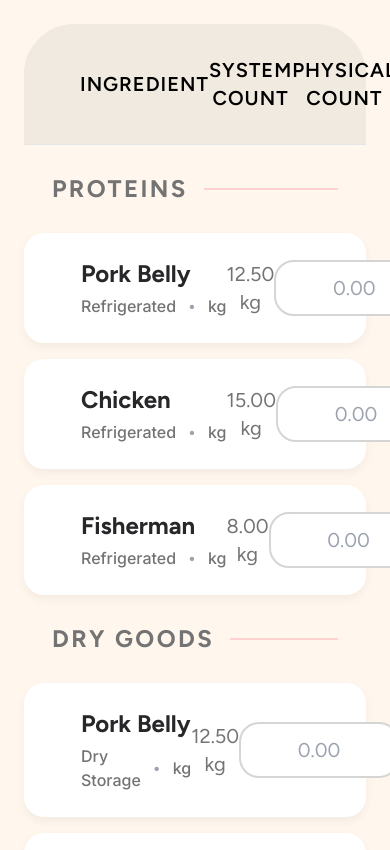
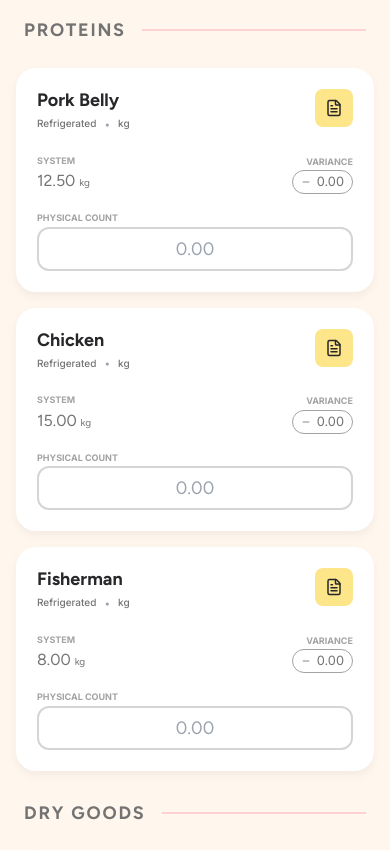
Before and after one commit to ShanRaboy11/Qios, a Next.js app: page /1/employee/StockAudit in a window 390 px wide. Shown: the top 850 px of the page. Built offline with nearby package versions, Linux system fonts and the light colour scheme.

Commit message:
fix: implement responsiveness -Eupinado

```diff
--- a/src/app/(employee)/[id]/employee/StockAudit/page.tsx
+++ b/src/app/(employee)/[id]/employee/StockAudit/page.tsx
@@ -51,8 +51,13 @@ export default function StockAudit() {
   };
 
   const getVariance = (id: string, systemCount: number) => {
-    const physical = parseFloat(physicalCounts[id] || "0");
-    if (!physicalCounts[id]) return { value: 0, status: "inactive" };
+    const input = physicalCounts[id];
+    const physical = parseFloat(input || "0");
+
+    // Inactive if no input or value is exactly 0
+    if (!input || input === "" || physical === 0) {
+      return { value: 0, status: "inactive" };
+    }
 
     const diff = physical - systemCount;
     if (diff > 0) return { value: diff, status: "increase" };
@@ -61,23 +66,23 @@ export default function StockAudit() {
   };
 
   return (
-    <div className="w-full min-h-screen p-6 lg:p-24 bg-orange-50 flex flex-col gap-12 overflow-hidden font-figtree">
+    <div className="w-full min-h-screen p-4 md:p-12 lg:p-24 bg-orange-50 flex flex-col gap-8 md:gap-12 overflow-hidden font-figtree">
       <div className="w-full flex flex-col gap-7">
 
-        {/* TABLE HEADER - Symmetrical Layout */}
-        <div className="w-full px-14 py-8 bg-neutral-500/10 rounded-t-[50px] flex items-center border-b border-neutral-200 font-figtree">
-          <div className="flex-1 text-black text-xl lg:text-2xl font-semibold uppercase tracking-wider text-left">Ingredient</div>
-          <div className="flex-1 text-center text-black text-xl lg:text-2xl font-semibold uppercase tracking-wider">System Count</div>
-          <div className="flex-1 text-center text-black text-xl lg:text-2xl font-semibold uppercase tracking-wider">Physical Count</div>
-          <div className="flex-1 text-center text-black text-xl lg:text-2xl font-semibold uppercase tracking-wider">Variance</div>
-          <div className="w-24 text-right text-black text-xl lg:text-2xl font-semibold uppercase tracking-wider">Notes</div>
+        {/* TABLE HEADER */}
+        <div className="hidden md:flex w-full px-14 py-8 bg-neutral-500/10 rounded-t-[50px] items-center border-b border-neutral-200 font-figtree">
+          <div className="flex-1 text-black text-sm md:text-lg lg:text-2xl font-semibold uppercase tracking-wider text-left">Ingredient</div>
+          <div className="flex-1 text-center text-black text-sm md:text-lg lg:text-2xl font-semibold uppercase tracking-wider">System Count</div>
+          <div className="flex-1 text-center text-black text-sm md:text-lg lg:text-2xl font-semibold uppercase tracking-wider">Physical Count</div>
+          <div className="flex-1 text-center text-black text-sm md:text-lg lg:text-2xl font-semibold uppercase tracking-wider">Variance</div>
+          <div className="w-24 text-right text-black text-sm md:text-lg lg:text-2xl font-semibold uppercase tracking-wider">Notes</div>
         </div>
 
         {/* CATEGORIES */}
         {Object.entries(STOCK_DATA).map(([categoryName, items]) => (
-          <div key={categoryName} className="flex flex-col gap-7">
-            <div className="flex items-center gap-4 px-7">
-              <div className="text-neutral-500 text-2xl font-bold tracking-widest font-figtree">{categoryName}</div>
+          <div key={categoryName} className="flex flex-col gap-6">
+            <div className="flex items-center gap-4 px-2 md:px-7">
+              <div className="text-neutral-500 text-lg md:text-xl lg:text-2xl font-bold tracking-widest font-figtree">{categoryName}</div>
               <div className="flex-1 h-[2px] bg-rose-500 opacity-20"></div>
             </div>
 
@@ -87,72 +92,94 @@ export default function StockAudit() {
                 const hasNote = notes[item.id] && notes[item.id].length > 0;
 
                 return (
-                  <div key={item.id} className="w-full px-14 py-6 bg-white rounded-[20px] shadow-[0px_4px_10px_0px_rgba(0,0,0,0.05)] flex items-center transition-all hover:shadow-md border border-transparent hover:border-orange-200">
+                  <div key={item.id} className="w-full px-5 md:px-14 py-5 md:py-6 bg-white rounded-[20px] shadow-[0px_4px_10px_0px_rgba(0,0,0,0.05)] flex flex-col md:flex-row md:items-center transition-all hover:shadow-md border border-transparent hover:border-orange-200 gap-5 md:gap-0">
 
-                    {/* Ingredient - Symmetrical Start */}
-                    <div className="flex-1 flex flex-col gap-1 text-left">
-                      <div className="text-zinc-800 text-2xl lg:text-3xl font-bold font-figtree">{item.name}</div>
-                      <div className="flex items-center gap-3 text-neutral-500 font-medium font-inter">
+                    {/* Header Row for Mobile */}
+                    <div className="flex justify-between items-start md:flex-1 md:block">
+                      <div className="flex flex-col gap-0.5 text-left">
+                        <div className="text-zinc-800 text-lg md:text-2xl lg:text-3xl font-bold font-figtree leading-tight">{item.name}</div>
+                        <div className="flex items-center gap-2 text-[10px] md:text-xs lg:text-sm text-neutral-500 font-medium font-inter">
                           <span>{item.category}</span>
-                        <span className="text-gray-400 text-sm font-normal leading-5">•</span>
+                          <span className="text-gray-400 font-normal leading-5">•</span>
                           <span>{item.unit}</span>
                         </div>
                       </div>
 
-                    {/* System Count */}
-                    <div className="flex-1 text-center text-neutral-500 text-xl lg:text-2xl font-normal font-figtree">
-                      {item.systemCount.toFixed(2)} {item.unit}
+                      <div className="md:hidden">
+                        <button
+                          onClick={() => setActiveNoteId(item.id)}
+                          className={cn(
+                            "p-2.5 rounded-lg transition-all relative",
+                            hasNote ? "bg-amber-400 text-white shadow-md" : "bg-amber-200 text-zinc-800"
+                          )}
+                        >
+                          <FileText size={18} />
+                          {hasNote && <div className="absolute -top-1 -right-1 w-2.5 h-2.5 bg-rose-500 rounded-full border-2 border-white" />}
+                        </button>
+                      </div>
                     </div>
 
-                    {/* Physical Count */}
-                    <div className="flex-1 flex justify-center">
-                      <div className="relative w-40 lg:w-44 h-14">
+                    {/* Mobile Stats Grid */}
+                    <div className="grid grid-cols-2 md:contents gap-4 items-center">
+
+                      {/* System Count */}
+                      <div className="flex flex-col md:block md:flex-1 text-left md:text-center">
+                        <span className="md:hidden text-[9px] uppercase font-bold text-neutral-400 font-inter mb-0.5">System</span>
+                        <div className="text-neutral-500 text-base md:text-lg lg:text-2xl font-normal font-figtree">
+                          {item.systemCount.toFixed(2)} <span className="text-[10px] md:text-base">{item.unit}</span>
+                        </div>
+                      </div>
+
+                      {/* Variance - Mobile View */}
+                      <div className="flex flex-col md:hidden items-end">
+                        <span className="text-[9px] uppercase font-bold text-neutral-400 font-inter mb-0.5">Variance</span>
+                        <Badge
+                          variant="outline"
+                          leftIcon={variance.status === "increase" ? <TrendingUp size={10} /> : variance.status === "decrease" ? <TrendingDown size={10} /> : <Minus size={10} />}
+                          className={cn(
+                            "font-inter text-[10px] px-2 py-0 h-6",
+                            variance.status === "increase" && "border-success-primary text-success-primary bg-success-secondary/20",
+                            variance.status === "decrease" && "border-warning-primary text-warning-primary bg-warning-secondary/20",
+                            variance.status === "inactive" && "border-neutral-400 text-neutral-500 bg-transparent"
+                          )}
+                        >
+                          {variance.value.toFixed(2)}
+                        </Badge>
+                      </div>
+
+                      {/* Physical Count Input */}
+                      <div className="col-span-2 md:col-span-1 md:flex-1 flex flex-col md:items-center">
+                        <span className="md:hidden text-[9px] uppercase font-bold text-neutral-400 font-inter mb-0.5">Physical Count</span>
+                        <div className="relative w-full md:w-40 lg:w-44 h-11 md:h-14">
                           <input
                             type="text"
                             value={physicalCounts[item.id] || ""}
                             onChange={(e) => handleInputChange(item.id, e.target.value)}
                             placeholder="0.00"
-                          className="w-full h-full bg-white rounded-[20px] outline outline-2 outline-offset-[-2px] outline-neutral-500/30 text-center text-xl lg:text-2xl font-normal text-neutral-500/80 focus:outline-amber-400 font-figtree"
+                            className="w-full h-full bg-white rounded-[12px] md:rounded-[20px] outline outline-2 outline-offset-[-2px] outline-neutral-500/30 text-center text-lg md:text-xl lg:text-2xl font-normal text-neutral-500/80 focus:outline-amber-400 font-figtree"
                           />
                         </div>
                       </div>
 
-                    {/* Variance - Integrated Badge component */}
-                    <div className="flex-1 flex justify-center">
-                      {variance.status === "increase" && (
+                      {/* Variance - Desktop View */}
+                      <div className="hidden md:flex flex-1 justify-center">
                         <Badge
-                          color="success"
                           variant="outline"
-                          leftIcon={<TrendingUp size={14} />}
-                          className="font-inter"
+                          leftIcon={variance.status === "increase" ? <TrendingUp size={14} /> : variance.status === "decrease" ? <TrendingDown size={14} /> : <Minus size={14} />}
+                          className={cn(
+                            "font-inter text-xs md:text-h1 px-4",
+                            variance.status === "increase" && "border-success-primary text-success-primary bg-success-secondary/20",
+                            variance.status === "decrease" && "border-warning-primary text-warning-primary bg-warning-secondary/20",
+                            variance.status === "inactive" && "border-neutral-400 text-neutral-500 bg-transparent"
+                          )}
                         >
                           {variance.value.toFixed(2)} {item.unit}
                         </Badge>
-                      )}
-                      {variance.status === "decrease" && (
-                        <Badge
-                          color="error"
-                          variant="outline"
-                          leftIcon={<TrendingDown size={14} />}
-                          className="font-inter"
-                        >
-                          {variance.value.toFixed(2)} {item.unit}
-                        </Badge>
-                      )}
-                      {variance.status === "inactive" && (
-                        <Badge
-                          color="primary"
-                          variant="subtle"
-                          leftIcon={<Minus size={14} />}
-                          className="font-inter text-neutral-500"
-                        >
-                          {variance.value.toFixed(2)} {item.unit}
-                        </Badge>
-                      )}
+                      </div>
                     </div>
 
-                    {/* Notes - Symmetrical End */}
-                    <div className="w-24 flex justify-end">
+                    {/* Notes - Desktop View */}
+                    <div className="hidden md:flex w-24 justify-end">
                       <button
                         onClick={() => setActiveNoteId(item.id)}
                         className={cn(
@@ -173,31 +200,31 @@ export default function StockAudit() {
       </div>
 
       {/* FOOTER ACTIONS */}
-      <div className="flex justify-center lg:justify-end items-center gap-6 mt-8 font-inter">
+      <div className="flex flex-col sm:flex-row justify-center md:justify-end items-center gap-3 md:gap-6 mt-4 md:mt-8 font-inter">
         <Button
           variant="outline"
-          className="w-72 h-16 bg-amber-200 border-none hover:bg-amber-300 text-zinc-800 font-bold rounded-xl flex items-center gap-3 text-lg"
+          className="w-full sm:w-64 md:w-72 h-13 md:h-16 bg-amber-200 border-none hover:bg-amber-300 text-zinc-800 font-bold rounded-xl flex items-center justify-center gap-2 md:gap-3 text-sm md:text-lg"
         >
-          <Calculator size={20} />
+          <Calculator size={18} />
           Calculate Variance
         </Button>
         <Button
-          className="w-72 h-16 bg-rose-500 hover:bg-rose-600 text-white font-bold rounded-xl flex items-center gap-3 shadow-lg shadow-rose-200 text-lg"
+          className="w-full sm:w-64 md:w-72 h-13 md:h-16 bg-rose-500 hover:bg-rose-600 text-white font-bold rounded-xl flex items-center justify-center gap-2 md:gap-3 shadow-lg shadow-rose-200 text-sm md:text-lg"
         >
-          <CheckCircle2 size={20} />
+          <CheckCircle2 size={18} />
           Submit Final Audit
         </Button>
       </div>
 
-      {/* FUNCTIONAL NOTES MODAL */}
+      {/* NOTES MODAL */}
       {activeNoteId && (
         <div className="fixed inset-0 z-50 flex items-center justify-center bg-black/40 backdrop-blur-sm p-4">
-          <div className="bg-white rounded-[32px] w-full max-w-md shadow-2xl overflow-hidden animate-in fade-in zoom-in duration-200">
-            <div className="p-8 flex flex-col gap-6">
+          <div className="bg-white rounded-[24px] md:rounded-[32px] w-full max-w-md shadow-2xl overflow-hidden animate-in fade-in zoom-in duration-200">
+            <div className="p-6 md:p-8 flex flex-col gap-4 md:gap-6">
               <div className="flex justify-between items-center">
-                <h3 className="text-2xl font-bold text-zinc-800 font-figtree">Add Discrepancy Note</h3>
+                <h3 className="text-lg md:text-2xl font-bold text-zinc-800 font-figtree">Add Discrepancy Note</h3>
                 <button onClick={() => setActiveNoteId(null)} className="p-2 hover:bg-gray-100 rounded-full text-neutral-400">
-                  <X size={20} />
+                  <X size={18} />
                 </button>
               </div>
               <textarea
@@ -205,9 +232,9 @@ export default function StockAudit() {
                 value={notes[activeNoteId] || ""}
                 onChange={(e) => setNotes(prev => ({ ...prev, [activeNoteId]: e.target.value }))}
                 placeholder="Reason for discrepancy..."
-                className="w-full h-40 p-4 bg-gray-50 border border-neutral-200 rounded-2xl focus:outline-none focus:border-amber-400 resize-none font-inter text-neutral-600"
+                className="w-full h-32 md:h-40 p-4 bg-gray-50 border border-neutral-200 rounded-2xl focus:outline-none focus:border-amber-400 resize-none font-inter text-neutral-600 text-sm md:text-base"
               />
-              <Button onClick={() => setActiveNoteId(null)} className="w-full h-12 bg-zinc-800 hover:bg-zinc-700 text-white font-bold rounded-xl font-inter">
+              <Button onClick={() => setActiveNoteId(null)} className="w-full h-11 md:h-12 bg-zinc-800 hover:bg-zinc-700 text-white font-bold rounded-xl font-inter text-sm md:text-base">
                 Save Note
               </Button>
             </div>
```
Lines whose indentation alone changed are shown as unchanged.
